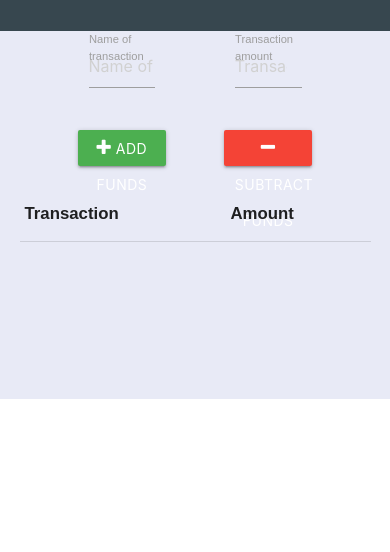
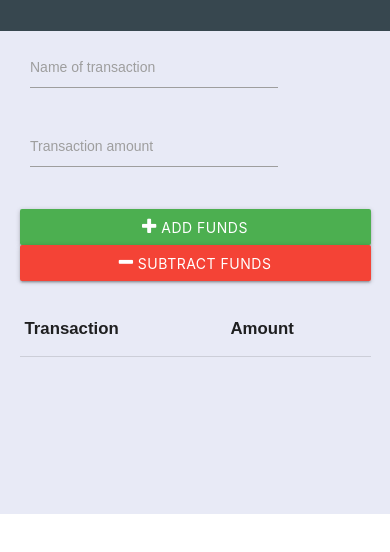
Before and after one commit to maxtsimpson/budget-track, a website built with webpack: page public/index.html in a window 390 px wide. Shown: the part 274-826 px from the top of the page. Built offline with nearby package versions, Linux system fonts and the light colour scheme; files whose address does not match are found by name.

Commit message:
changes to make it more mobile friendly

```diff
--- a/public/index.html
+++ b/public/index.html
@@ -32,18 +32,19 @@
     </section>
     <form class="container">
       <div class="row">
-        <div class="col s3 offset-s2 input-field">
+        <div class="col m4 offset-m1 input-field">
           <label for="t-name">Name of transaction</label>
-          <input type="text" id="t-name" placeholder="Name of transaction" />
+          <input type="text" id="t-name" />
         </div>
-        <div class="col s3 offset-s2 input-field">
+        <div class="col m4 offset-m2 input-field">
           <label for="t-amount">Transaction amount</label>
-          <input type="number" min="0" id="t-amount" placeholder="Transaction amount" />
+          <input type="number" min="0" id="t-amount" />
         </div>
       </div>
       <div class="row">
-        <button id="add-btn" class="col s3 offset-s2 btn green"><i class="fa fa-plus buttons"></i> Add Funds</button>
-        <button id="sub-btn" class="col s3 offset-s2 btn red"><i class="fa fa-minus"></i> Subtract Funds</button>
+        <button id="add-btn" class="col s12 m4 offset-m1 btn green"><i class="fa fa-plus buttons"></i> Add
+          Funds</button>
+        <button id="sub-btn" class="col s12 m4 offset-m2 btn red"><i class="fa fa-minus"></i> Subtract Funds</button>
         <p id="error" class="error"></p>
       </div>
     </form>
```
